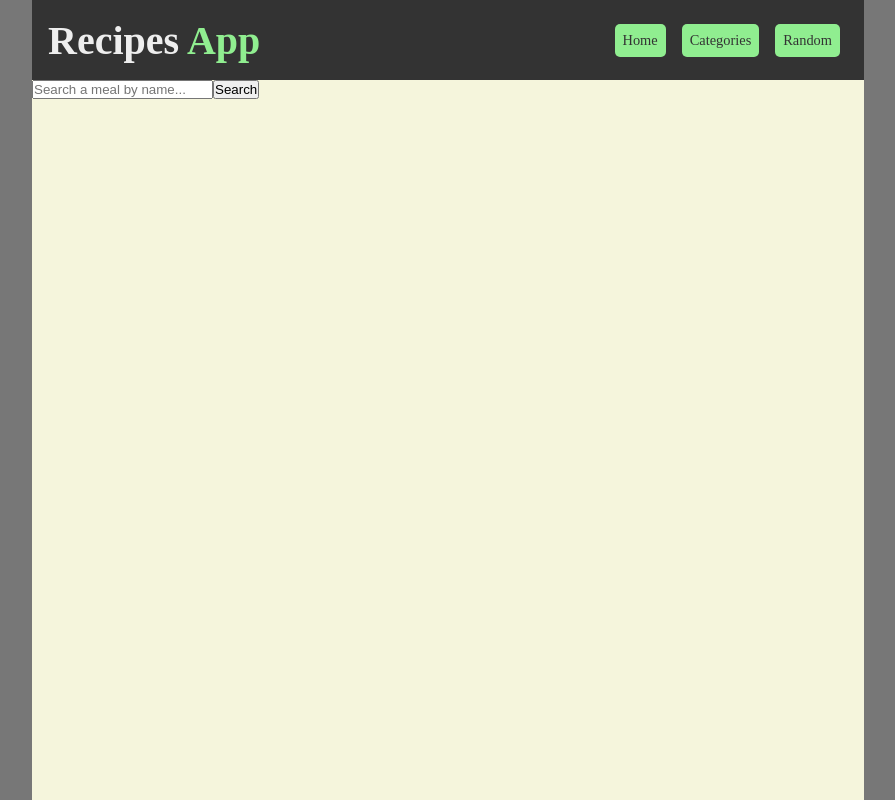
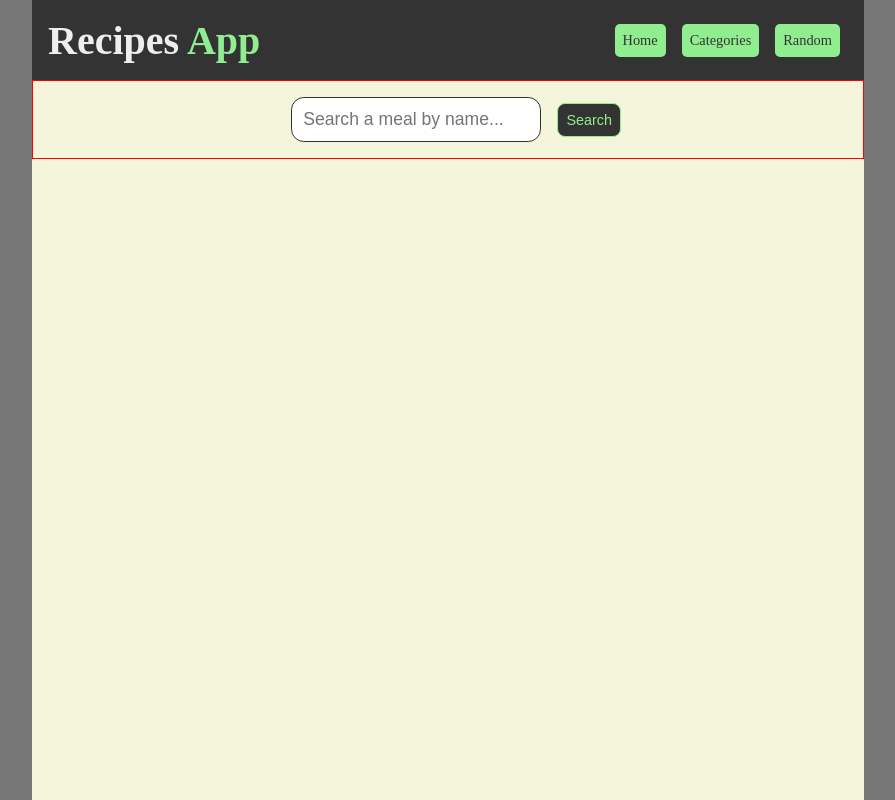
Before and after one commit to santiagoejm/React_Recipes_App, a React (Create React App) app: page / in a window 1280 px wide. Shown: the whole page, without its empty margins (192-1087 px from the left). Built offline with nearby package versions, Linux system fonts and the light colour scheme.

Commit message:
data not displaying

```diff
--- a/src/components/Home/Home.jsx
+++ b/src/components/Home/Home.jsx
@@ -1,12 +1,11 @@
 import React, { useState, useCallback, useContext } from "react";
 import "./home.scss";
-
 import { myContext } from "../context/context";
 
 const Home = () => {
   const [searchMeal, setSearchMeal] = useState("");
 
-  const { fetchHome } = useContext(myContext);
+  const { fetchHome, meals } = useContext(myContext);
 
   const fetchMealsHandler = useCallback(() => {
     fetchHome(searchMeal);
@@ -24,7 +23,18 @@ const Home = () => {
         <button onClick={fetchMealsHandler}>Search</button>
       </div>
 
-      <div className="home-meals"></div>
+      <div className="home-meals-grid">
+        {meals ? (
+          meals.map((meal) => {
+            <div className="home-meals" key={meal.idMeal}>
+              <img src={meal.strMealThumb} alt="#" />
+              <h4>{meal.strMeal}</h4>
+            </div>;
+          })
+        ) : (
+          <h2>Please try another search! Not matches found...</h2>
+        )}
+      </div>
     </div>
   );
 };
--- a/src/components/Home/home.scss
+++ b/src/components/Home/home.scss
@@ -0,0 +1,32 @@
+.home {
+  //   min-height: 100vh;
+  //   height: auto;
+  color: #333;
+  width: 100%;
+  border: 1px solid red;
+
+  &-search {
+    display: flex;
+    align-items: center;
+    justify-content: center;
+    flex-wrap: wrap;
+
+    input {
+      padding: 0.7rem;
+      border: 1px solid #333;
+      max-width: 16rem;
+      font-size: 1.1rem;
+      border-radius: 0.8rem;
+      margin: 1rem;
+    }
+
+    button {
+      font-size: 0.9rem;
+      border: 1px solid lightgreen;
+      padding: 0.5rem;
+      color: lightgreen;
+      background-color: #333;
+      border-radius: 0.5rem;
+    }
+  }
+}
--- a/src/components/context/context.js
+++ b/src/components/context/context.js
@@ -11,10 +11,15 @@ export const AppContext = ({ children }) => {
   const fetchHome = useCallback((meal) => {
     axios
       .get(`https://www.themealdb.com/api/json/v1/1/search.php?s=${meal}`)
-      .then((res) => console.log(res.data));
+      .then((res) => {
+        console.log(res.data.meals);
+        setMeals(res.data.meals);
+      });
   }, []);
 
   return (
-    <myContext.Provider value={{ fetchHome }}>{children}</myContext.Provider>
+    <myContext.Provider value={{ fetchHome, meals }}>
+      {children}
+    </myContext.Provider>
   );
 };
```
